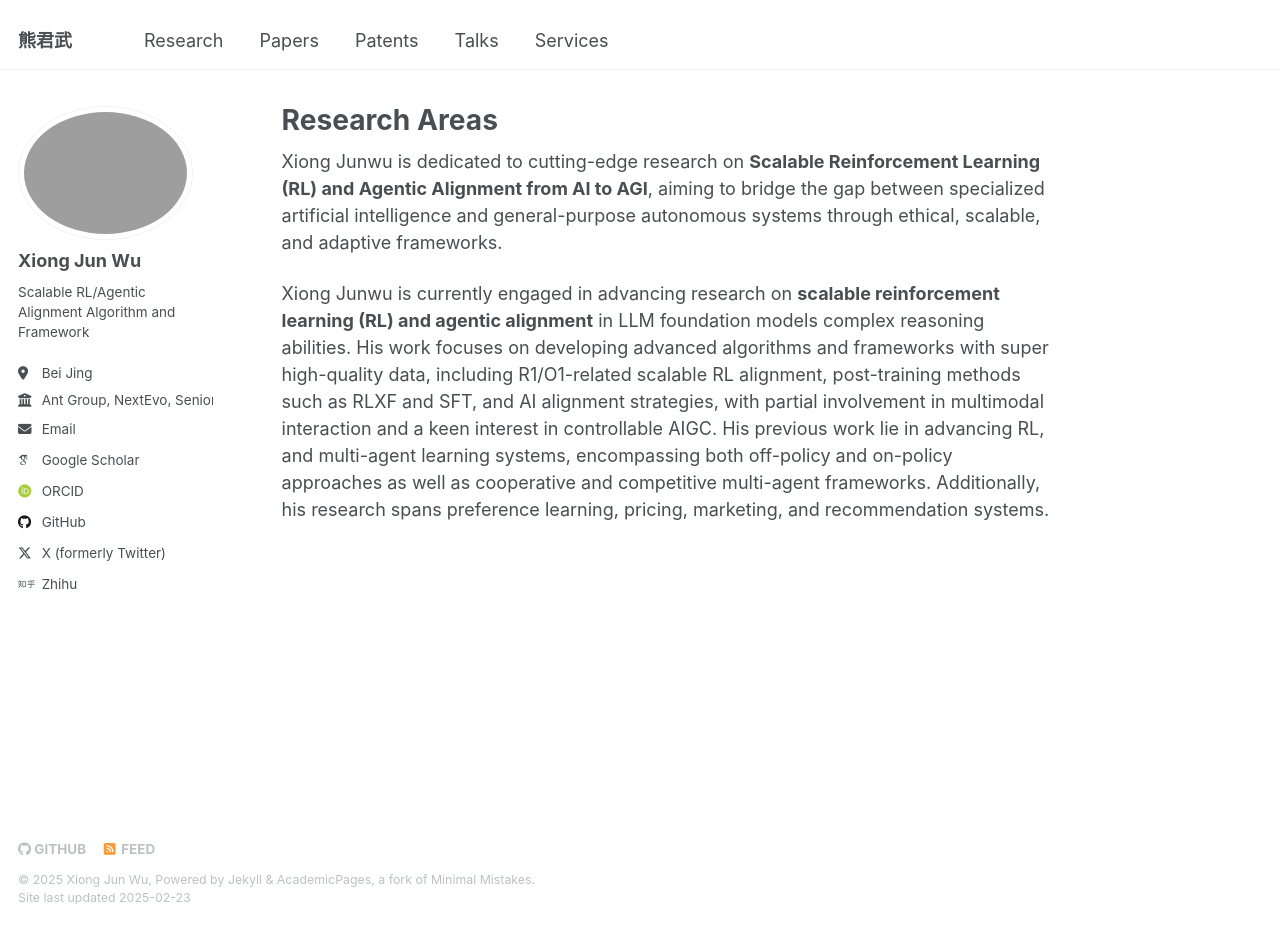
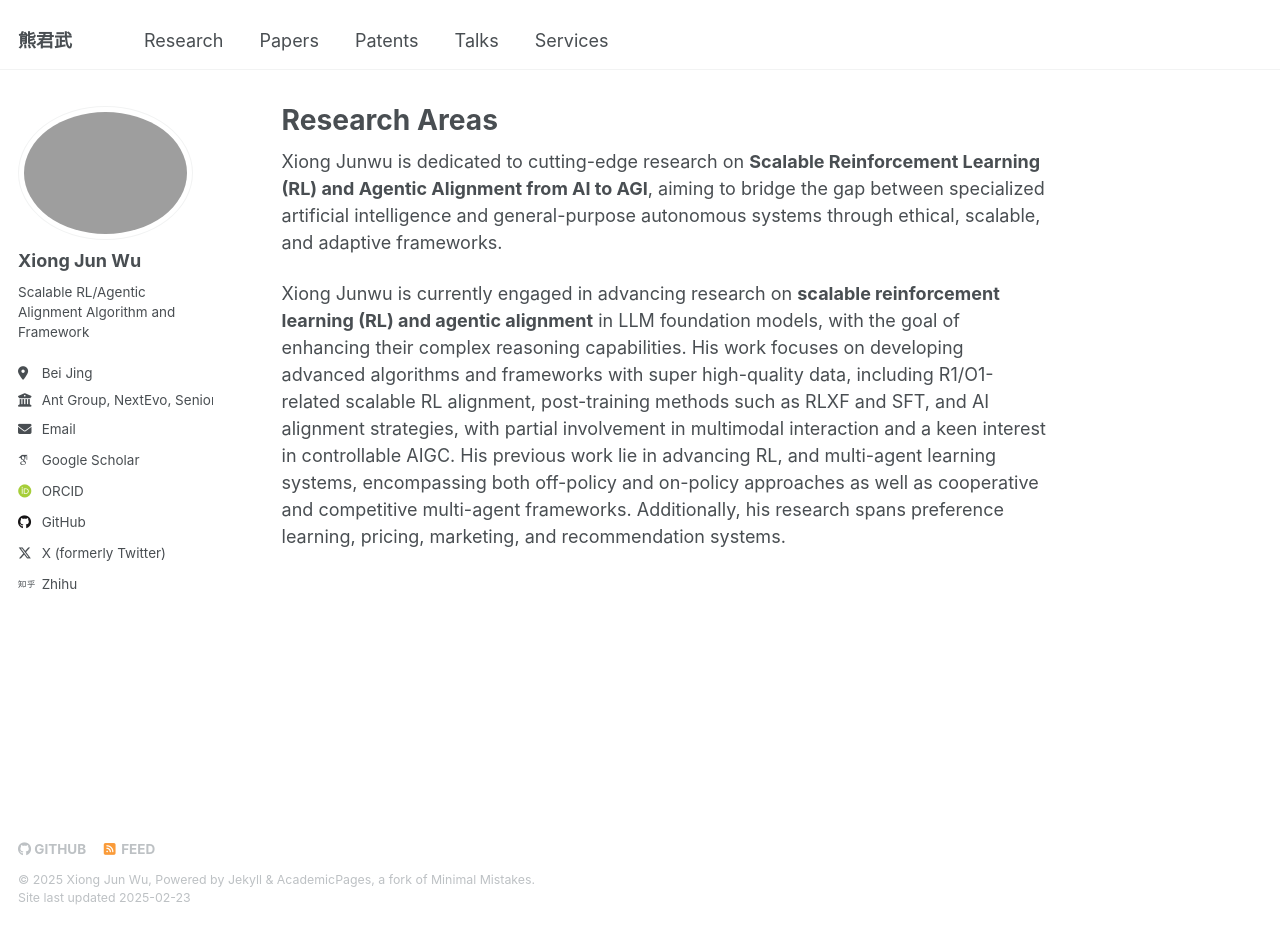
Before and after one commit to junwuxgi/junwuxgi.github.io, a Jekyll site: the page built from _pages/about.md, in a window 1280 px wide and 926 px high. Built offline with Jekyll 4.4.1, drawn with Linux system fonts in a browser that asks for light colours; some web fonts are replaced.

Commit message:
update config

```diff
--- a/_pages/about.md
+++ b/_pages/about.md
@@ -9,7 +9,7 @@ redirect_from:
 
 Xiong Junwu is dedicated to cutting-edge research on **Scalable Reinforcement Learning (RL) and Agentic Alignment from AI to AGI**, aiming to bridge the gap between specialized artificial intelligence and general-purpose autonomous systems through ethical, scalable, and adaptive frameworks.
 
-Xiong Junwu is currently engaged in advancing research on  **scalable reinforcement learning (RL) and agentic alignment** in LLM foundation models complex reasoning abilities. His work focuses on developing advanced algorithms and frameworks with super high-quality data, including R1/O1-related scalable RL alignment, post-training methods such as RLXF and SFT, and AI alignment strategies, with partial involvement in multimodal interaction and a keen interest in controllable AIGC. His previous work lie in advancing RL, and multi-agent learning systems, encompassing both off-policy and on-policy approaches as well as cooperative and competitive multi-agent frameworks. Additionally, his research spans preference learning, pricing, marketing, and recommendation systems.
+Xiong Junwu is currently engaged in advancing research on  **scalable reinforcement learning (RL) and agentic alignment** in LLM foundation models, with the goal of enhancing their complex reasoning capabilities. His work focuses on developing advanced algorithms and frameworks with super high-quality data, including R1/O1-related scalable RL alignment, post-training methods such as RLXF and SFT, and AI alignment strategies, with partial involvement in multimodal interaction and a keen interest in controllable AIGC. His previous work lie in advancing RL, and multi-agent learning systems, encompassing both off-policy and on-policy approaches as well as cooperative and competitive multi-agent frameworks. Additionally, his research spans preference learning, pricing, marketing, and recommendation systems.
 
 
 <!-- By integrating **post-training alignment frameworks** (e.g., RLHF, SFT) with  **agent foundation models** , he addresses adaptability challenges in dynamic, multi-agent systems. His innovations span **off-policy/on-policy RL algorithms** for cooperative-competitive scenarios, preference learning, and real-world applications like financial pricing, marketing, and cloud resource allocation. A critical thrust involves **controllable AIGC** and multi-agent frameworks that balance scalability with ethical alignment, particularly in high-stakes financial and green tech domains. Recent extensions into **multimodal interaction** aim to unify sensory data with decision processes, enabling agents to synthesize heterogeneous inputs for robust, context-aware actions. -->
```
